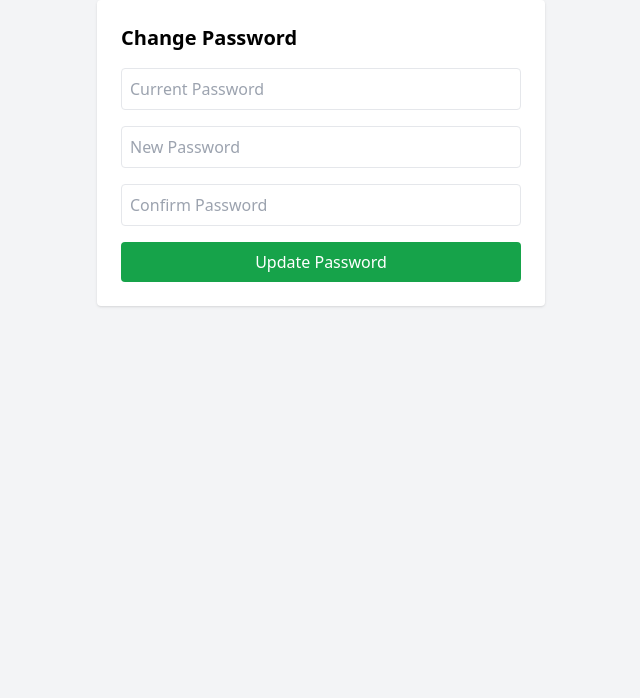
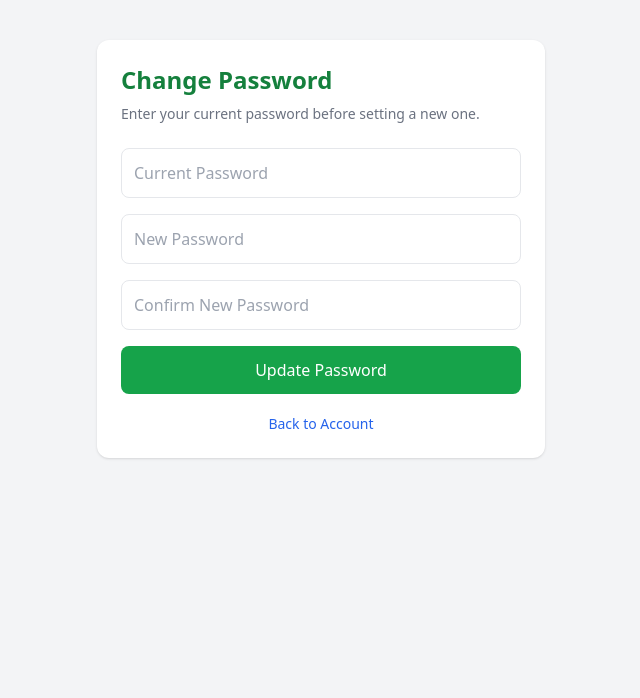
Before and after one commit to Breestellar/Tum-Room-Locator, a Flask app: template templates/change_password.html in a window 1280 px wide. Shown: the top 698 px of the page, without its empty margins (319-959 px from the left). Before the commit the page ends 307 px from the top, so only its background shows below. Run offline with Flask 3, Linux system fonts and the light colour scheme; the template is opened without the code that fills it, so the values that code supplies are empty; some libraries are stand-ins or nearby versions.

Commit message:
style(account): improve change password form layout

```diff
--- a/templates/change_password.html
+++ b/templates/change_password.html
@@ -1,29 +1,38 @@
 {% extends "base.html" %}
-
 {% block content %}
 
-<div class="max-w-md mx-auto bg-white p-6 rounded shadow">
+<div class="max-w-md mx-auto mt-10 bg-white p-6 rounded-xl shadow">
 
-    <h2 class="text-xl font-semibold mb-4">Change Password</h2>
+    <h2 class="text-2xl font-bold text-green-700 mb-2">Change Password</h2>
+    <p class="text-sm text-gray-500 mb-6">
+        Enter your current password before setting a new one.
+    </p>
 
     <form method="POST" class="space-y-4">
 
         <input type="password" name="current_password" placeholder="Current Password"
-            class="w-full p-2 border rounded" required>
+               class="w-full p-3 border rounded-lg focus:outline-none focus:ring-2 focus:ring-green-500"
+               required>
 
         <input type="password" name="new_password" placeholder="New Password"
-            class="w-full p-2 border rounded" required>
+               class="w-full p-3 border rounded-lg focus:outline-none focus:ring-2 focus:ring-green-500"
+               required>
 
-        <input type="password" name="confirm_password" placeholder="Confirm Password"
-            class="w-full p-2 border rounded" required>
+        <input type="password" name="confirm_password" placeholder="Confirm New Password"
+               class="w-full p-3 border rounded-lg focus:outline-none focus:ring-2 focus:ring-green-500"
+               required>
 
         <button type="submit"
-            class="w-full bg-green-600 text-white p-2 rounded hover:bg-green-700">
+                class="w-full bg-green-600 text-white p-3 rounded-lg hover:bg-green-700">
             Update Password
         </button>
 
     </form>
 
+    <p class="mt-5 text-center text-sm">
+        <a href="/account" class="text-blue-600 hover:underline">Back to Account</a>
+    </p>
+
 </div>
 
 {% endblock %}
```
